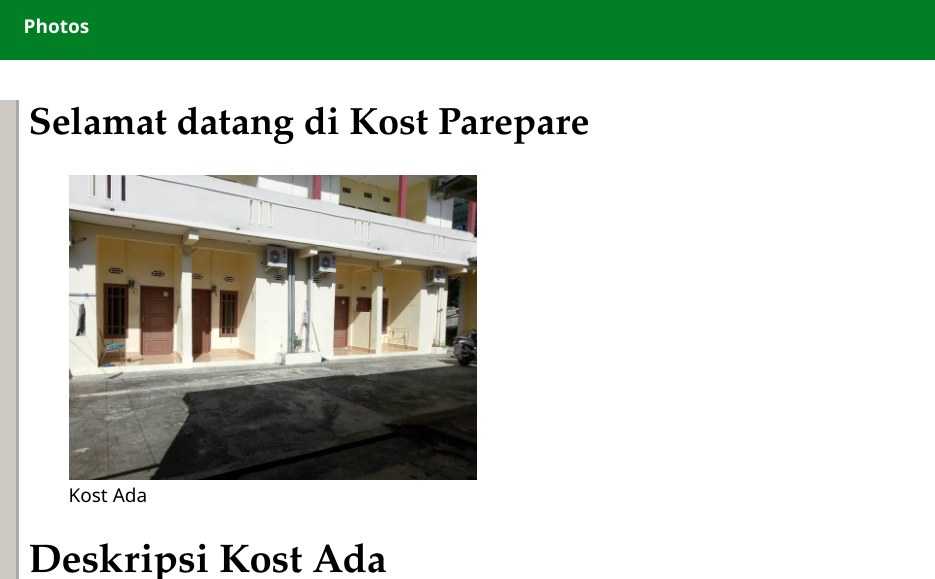
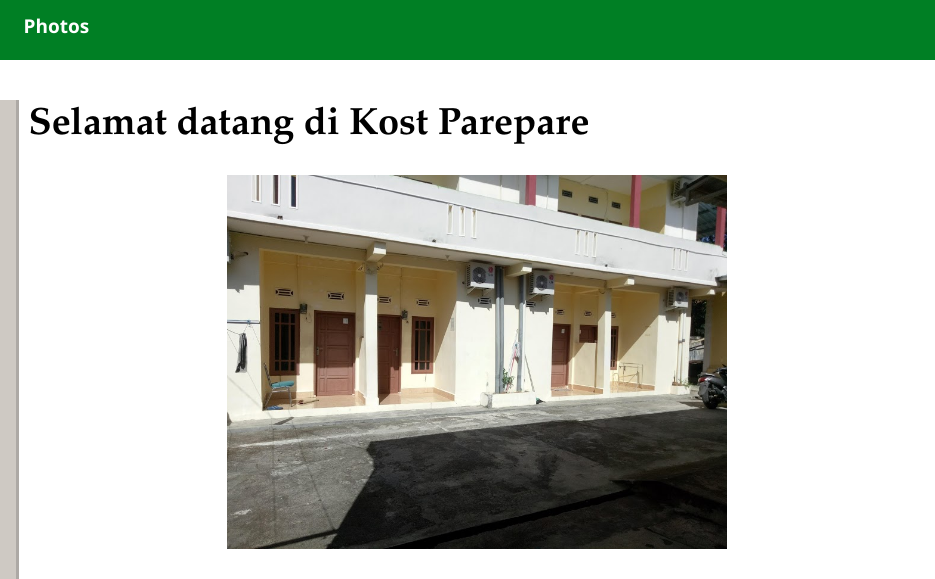
Before and after one commit to 777uliahshafar/kostAdaWeb, a plain HTML site: page index.html in a window 1280 px wide. Shown: the top 579 px of the page, 345-1280 px from the left. Drawn offline with Linux system fonts and the light colour scheme.

Commit message:
twiking img home

```diff
--- a/index.css
+++ b/index.css
@@ -52,7 +52,7 @@ nav>ul>li span{
     display: flex;
     flex-direction: row;
     flex-wrap: wrap;
-    width: 60%;
+    width: 70%;
     align-content: flex-start;
 }
 
@@ -109,19 +109,28 @@ aside> img {
 }
 
 
-#main{
+.main{
     display: flex;
     flex-direction: column;
     flex-basis: 70%;
-    margin-bottom: 20px;
 }
 
-.depan{
+.depan {
+    display: flex;
+    flex-direction: column;
+}
+
+.depan img{
     align-self: center;
-
 }
 
 
+#mainPie{
+    display: flex;
+    flex-direction: column;
+    flex-basis: 60%;
+    margin-bottom: 10px;
+}
 
 .pieRow{
     display: flex;
--- a/index.html
+++ b/index.html
@@ -36,13 +36,13 @@
             <input type="search" class="searchbox" placeholder="What title??"/>
         </aside>
 
-        <main id="main">
+        <main class="main">
+            <section class="depan">
+                <header><h1>Selamat datang di Kost Parepare </h1></header>
+                <img src="images/kostada_depan.jpg" alt="Kost Ada bagian depan" width="500px" />
+                <!--<figcaption>Kost Ada</figcaption>-->
+            </section>
             <article>
-                <header><h1>Selamat datang di Kost Parepare </h1></header>
-            <figure>
-                <img src="images/kostada_depan.jpg" alt="Kost Ada bagian depan" width= 50%; />
-                <figcaption>Kost Ada</figcaption>
-            </figure>
             <div>
                 <h2>Deskripsi Kost Ada </h2>
                 <p>Kost ada berada di kilometer 5 dekat dengan universitas muhammadiyah parepare dan korem 142 tatag. Kost ini merupakan Kost Parepare dengan jumlah kamar 9 kamar. Luas kamar sekitar 3x4 dengan kamar mandi. Fasilitas yang ada berupa tempat tidur dan ac. Listrik di kost ini menggunakan listrik pulsa PLN. Jauh dari hiruk pikuk perkotaan membuat tempat sebagai tempat istirahat yang sempurna.!!</p>
```
Also changed, not shown: photos.html (+1 -1 lines).
